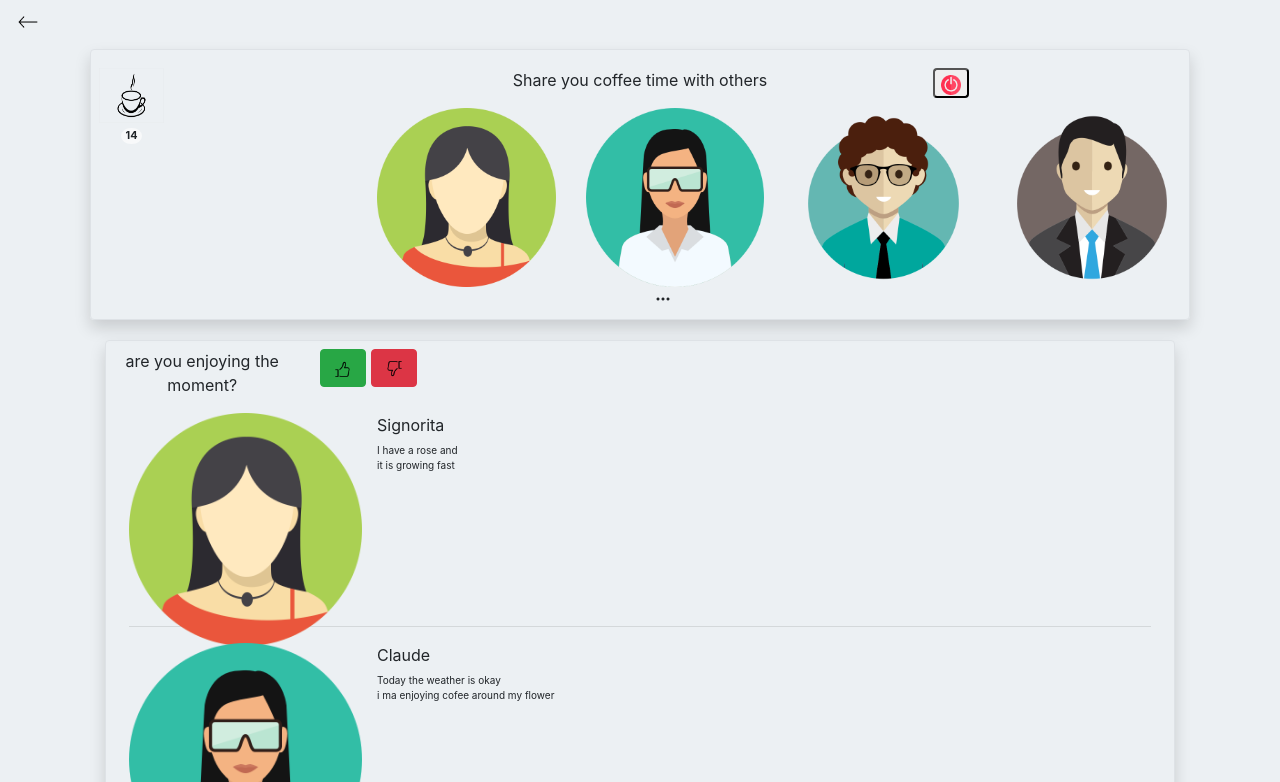
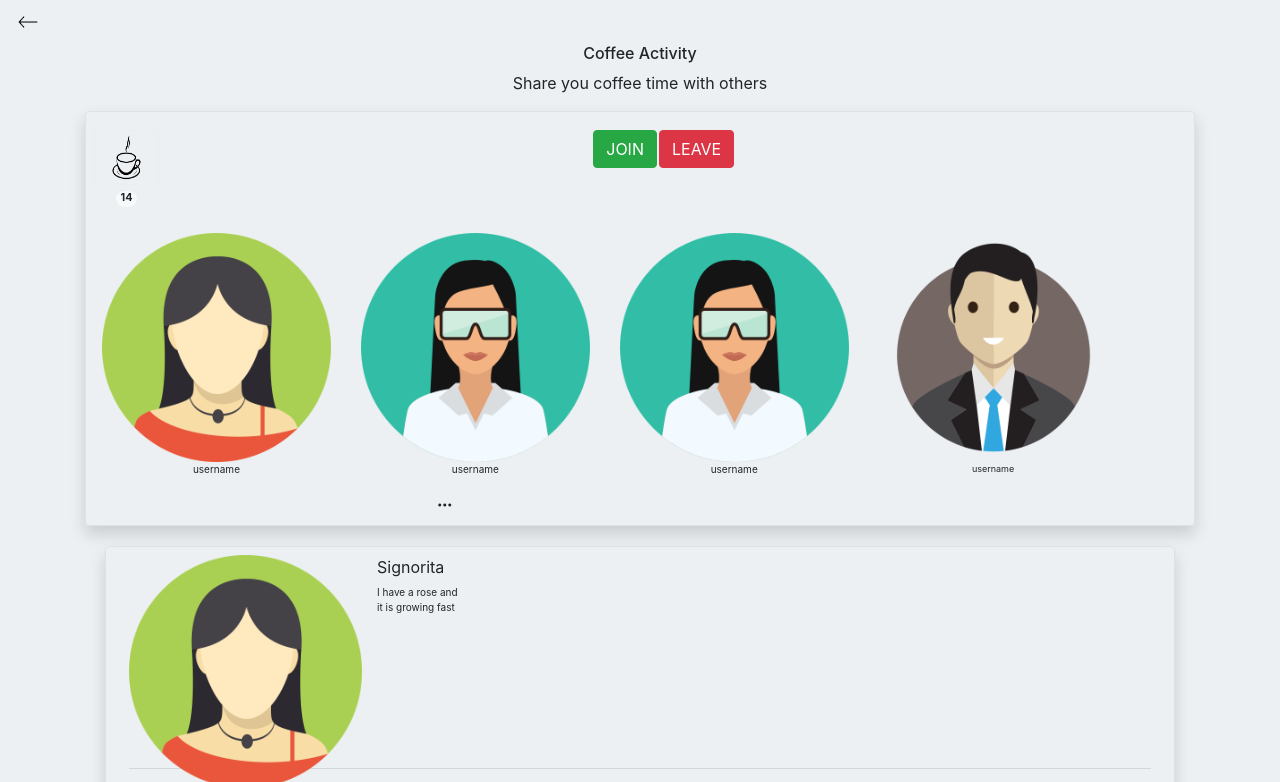
Before and after one commit to mwamimwiza/innovativeMethodes, a plain HTML site: page activity.html in a window 1280 px wide. Shown: the top 782 px of the page. Drawn offline with nearby package versions, Linux system fonts and the light colour scheme.

Commit message:
activity ui updates

```diff
--- a/activity.html
+++ b/activity.html
@@ -35,10 +35,20 @@
             </button></a>
     </div>
     <div class="container">
+        <div class="row justify-content-center">
+            <div class="col-8 text-center">
+                <h6 class="text-center"> Coffee Activity</h6>
+                <p class="text text-center">
+                    Share you coffee time with others
+                </p>
+            </div>
+        </div>
         <!--activity participants-->
-        <div class="shadow p-2 mb-2 rounded border border-C4C4C4 rounded-2" style="margin: 5px;">
-            <div class="row" style="margin-top: 10px;">
-                <div class="col-3">
+        <div class="shadow p-2 mb-2 rounded border border-C4C4C4 rounded-2" >
+            <div class="row row-cols-2" style="margin-top: 10px;">
+                <div class="col col-11">
+                    <div class="row row-cols-2 justify-content-center" style="right: inherit;">
+                        <div class="col">
                             <figure class="figure">
                                 <img style="width: 65px;height: 55px;" src="images/cofee.png">
                                 <figcaption class="figure-caption text-center">
@@ -46,39 +56,62 @@
                                 </figcaption>
                             </figure>
                         </div>
-                <div class="col-9">
+                        <div class=" col text-center">
                             <div class="row">
-                        <div class="col-8">
-                            <p class="text text-center">
-                                Share you coffee time with others
-                            </p>
+                                <button class="btn btn-success">JOIN</button>
+                                <button class="btn btn-danger" style="margin-left: 2px;">LEAVE</button>
                             </div>
-                        <div class="col-2">
-                            <button class="rounded rounded-2">
-                                <img style="width: 20px;height: 20px;" src="images/off.png" class="">
-                            </button>
+
+                        </div>
+
+                    </div>
+                    <div class="row align-items-center">
+                        <div class="row text-center" id="gallery" style="margin-top: 10px;margin-left: 8px;">
+                            <div class="col">
+                                <figure>
+                                    <img class="w-100" src="images/1.png">
+                                    <figcaption style="font-size: 10px;">username</figcaption>
+
+                                </figure>
+
+                            </div>
+                            <div class="col">
+                                <figure>
+                                    <img class="w-100" src="images/2.png">
+                                    <figcaption>
+                                        <p style="font-size: 10px;">username</p>
+                                    </figcaption>
+                                </figure>
+
+                            </div>
+                            <div class="col">
+                                <figure>
+                                    <img class="w-100" src="images/2.png">
+                                    <figcaption>
+                                        <p style="font-size: 10px;">username</p>
+                                    </figcaption>
+                                </figure>
+
+
+                            </div>
+                            <div class="col">
+                                <figure>
+                                    <img class="w-100" src="images/4.png">
+                                    <figcaption>
+                                        <p style="font-size: 9px;">username</p>
+                                    </figcaption>
+                                </figure>
+
                             </div>
                         </div>
-                    <div class="row" id="gallery">
-                        <div class="col">
-                            <img class="w-100" src="images/1.png">
                     </div>
-                        <div class="col">
-                            <img class="w-100" src="images/2.png">
-                        </div>
-                        <div class="col">
-                            <img class="w-100" src="images/3.png">
-                        </div>
-                        <div class="col">
-                            <img class="w-100" src="images/4.png">
-                        </div>
-                    </div>
+
                     <div class="row">
                         <div class="col-4"> </div>
                         <div class="col-4 text align-items-center">
                             <i class="bi bi-three-dots"></i>
                         </div>
-                        <div class="col-4"> </div>
+
 
                     </div>
 
@@ -91,7 +124,7 @@
         <div class="shadow p-2 mb-2 rounded border border-C4C4C4 rounded-2"
             style="margin: 20px;padding-top: 10px;padding-bottom: 10px;">
             <!--like buttons-->
-            <div class="row ">
+            <!-- <div class="row ">
                 <div class="row">
                     <div class="col-8">
                         <p class="text text-center">are you enjoying the moment?</p>
@@ -108,7 +141,7 @@
 
                     </div>
                 </div>
-            </div>
+            </div> -->
             <!--chats-->
             <div class="container ">
                 <div class="row">
@@ -120,7 +153,8 @@
                             <p>Signorita</p>
                         </div>
                         <div class="row">
-                            <p style="margin-top:-10px;font-size: 10px;">I have a rose and <br>it is growing fast<br></p>
+                            <p style="margin-top:-10px;font-size: 10px;">I have a rose and <br>it is growing fast<br>
+                            </p>
 
                         </div>
 
@@ -136,7 +170,8 @@
                             <p>Claude</p>
                         </div>
                         <div class="row">
-                            <p style="margin-top:-10px;font-size: 10px;">Today the weather is okay<br> i ma enjoying cofee around my flower<br></p>
+                            <p style="margin-top:-10px;font-size: 10px;">Today the weather is okay<br> i ma enjoying
+                                cofee around my flower<br></p>
                             <hr>
                         </div>
                     </div>
@@ -152,7 +187,8 @@
                             <p>Olivier</p>
                         </div>
                         <div class="row">
-                            <p style="margin-top:-15px;font-size: 10px;">I would like to have more flowers<br>I like meditating around green stuff<i class="bi bi-emoji-smile"></i><br></p>
+                            <p style="margin-top:-15px;font-size: 10px;">I would like to have more flowers<br>I like
+                                meditating around green stuff<i class="bi bi-emoji-smile"></i><br></p>
                             <hr>
                         </div>
                     </div>
@@ -168,7 +204,8 @@
                             <p>Gerard</p>
                         </div>
                         <div class="row">
-                            <p style="margin-top:-15px;font-size: 10px;">I am enjoying coffee time with you guys<br><i class="bi bi-hand-thumbs-up"></i><br></p>
+                            <p style="margin-top:-15px;font-size: 10px;">I am enjoying coffee time with you guys<br><i
+                                    class="bi bi-hand-thumbs-up"></i><br></p>
 
                         </div>
                     </div>
@@ -206,7 +243,7 @@
         </div>
 
         <!--activity tabs-->
-        <div class="shadow p-2 mb-2 rounded border border-C4C4C4 rounded-2 " style="margin: 20px;padding-top: 10px;padding-bottom: 10px;">
+        <!-- <div class="shadow p-2 mb-2 rounded border border-C4C4C4 rounded-2 " style="margin: 20px;padding-top: 10px;padding-bottom: 10px;">
             <div class="row row-cols-4" style="padding: 5px;">
                 <div class="col">
                     <span class="btn btn btn-outline-primary">
@@ -232,7 +269,7 @@
                     </span>
                 </div>
             </div>
-        </div>
+        </div> -->
     </div>
 
 
```
Lines whose indentation alone changed are shown as unchanged.
